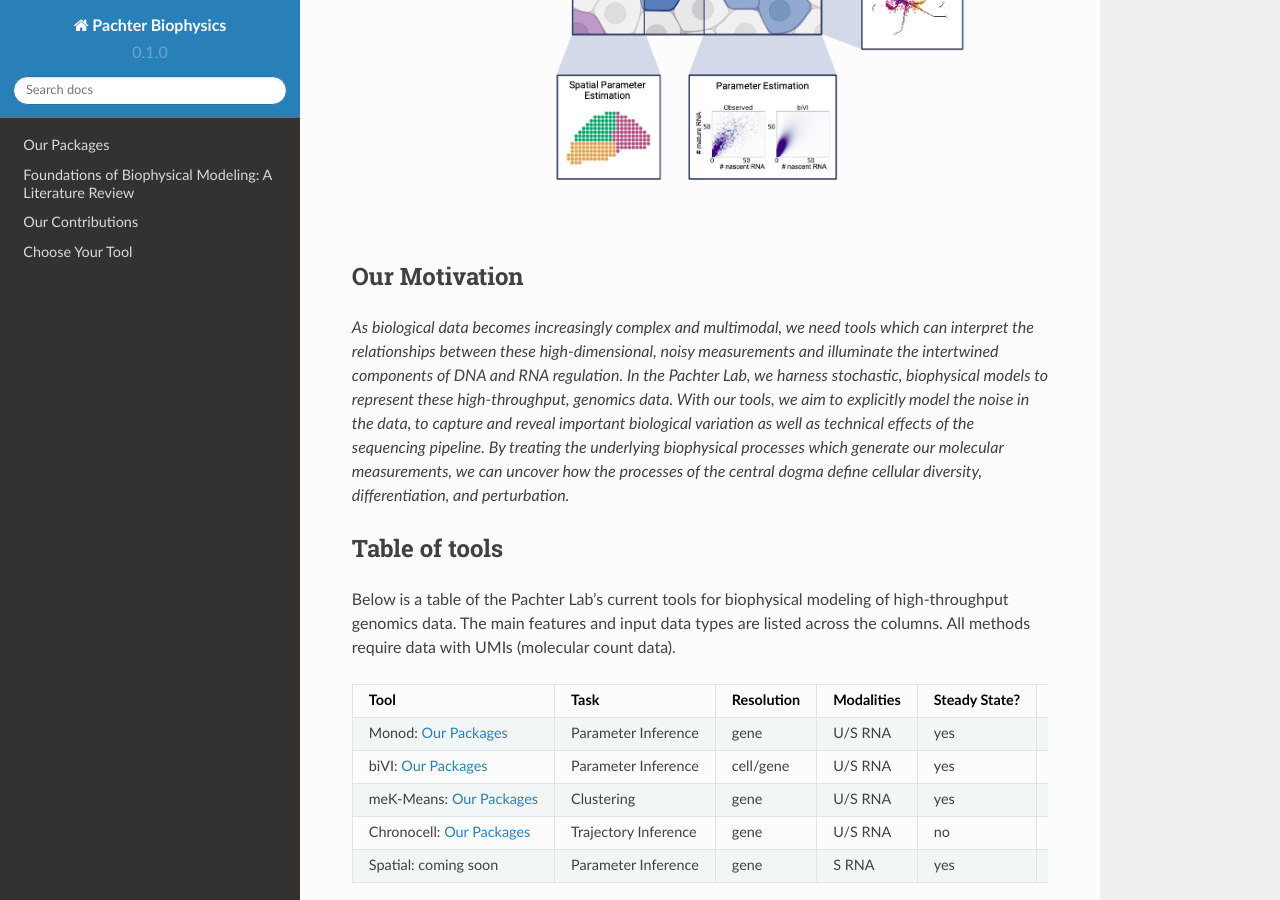
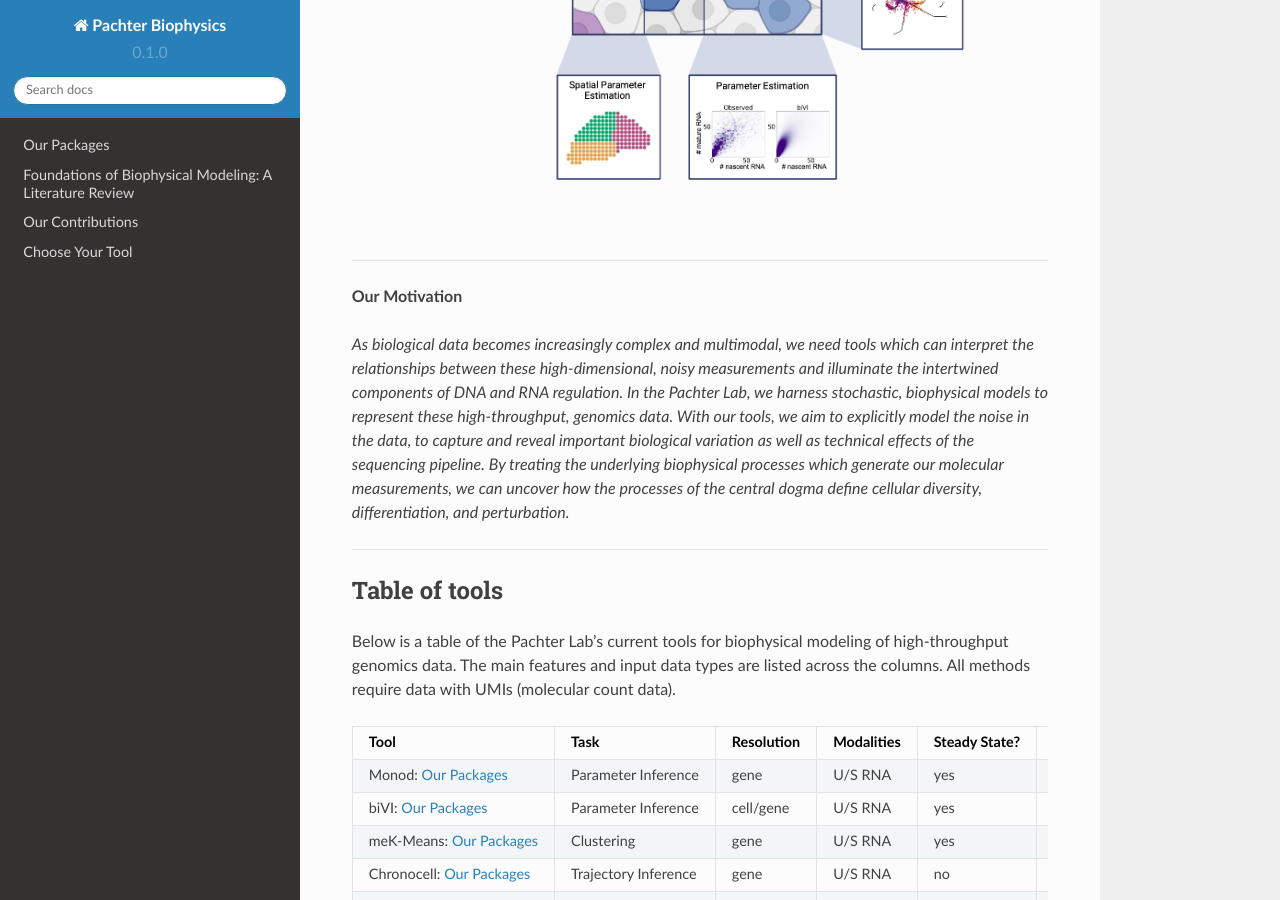
Before and after one commit to pachterlab/biophysics, a Sphinx documentation site: the page built from docs/source/index.rst, in a window 1280 px wide and 900 px high, scrolled down 547 px. Built offline with Sphinx 7.4.7 and the Read the Docs theme 2.0.0, drawn with Linux system fonts in a browser that asks for light colours.

```diff
--- a/docs/source/index.rst
+++ b/docs/source/index.rst
@@ -6,11 +6,15 @@ Pachter Lab Biophysics Home
    <p align="center">
      <img src="https://github.com/pachterlab/biophysics/raw/main/docs/source/figures/monod_v2.png" align="center" width=600 alt="Diagram"/>
    </p>
-Our Motivation
----------------
+
+=========================================
+
+**Our Motivation**
+
 
 *As biological data becomes increasingly complex and multimodal, we need tools which can interpret the relationships between these high-dimensional, noisy measurements and illuminate the intertwined components of DNA and RNA regulation. In the Pachter Lab, we harness stochastic, biophysical models to represent these high-throughput, genomics data. With our tools, we aim to explicitly model the noise in the data, to capture and reveal important biological variation as well as technical effects of the sequencing pipeline. By treating the underlying biophysical processes which generate our molecular measurements, we can uncover how the processes of the central dogma define cellular diversity, differentiation, and perturbation.*
 
+=========================================
 
 Table of tools
 ---------------
```
